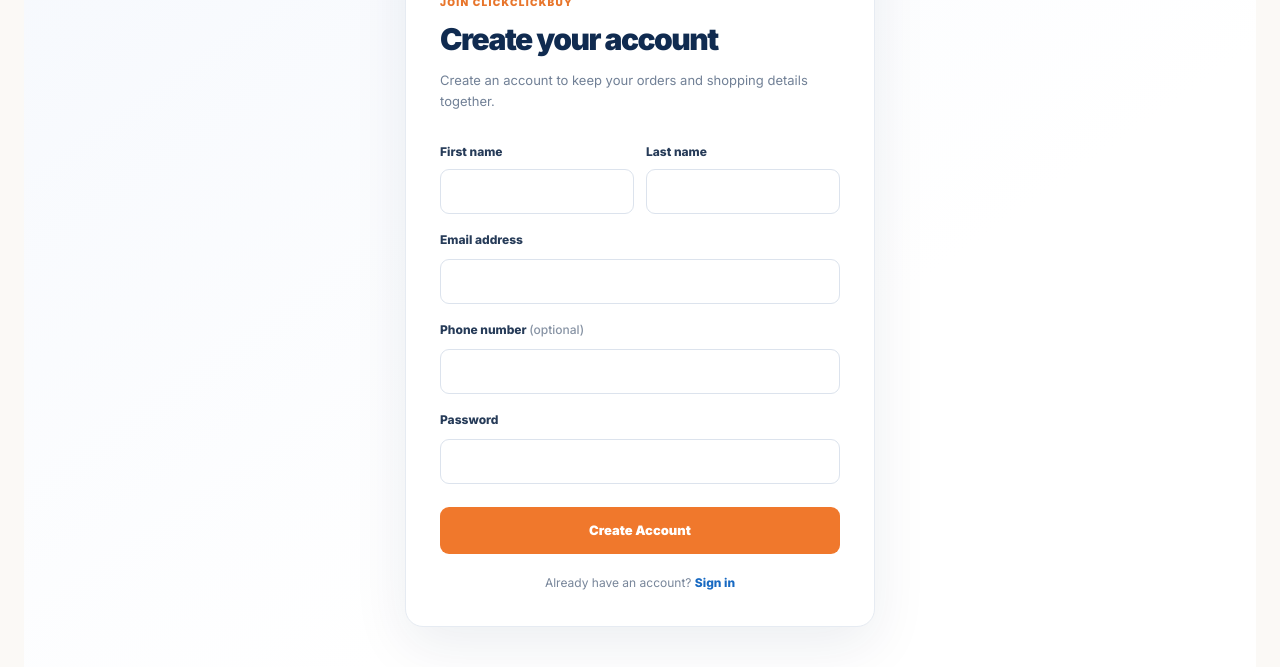
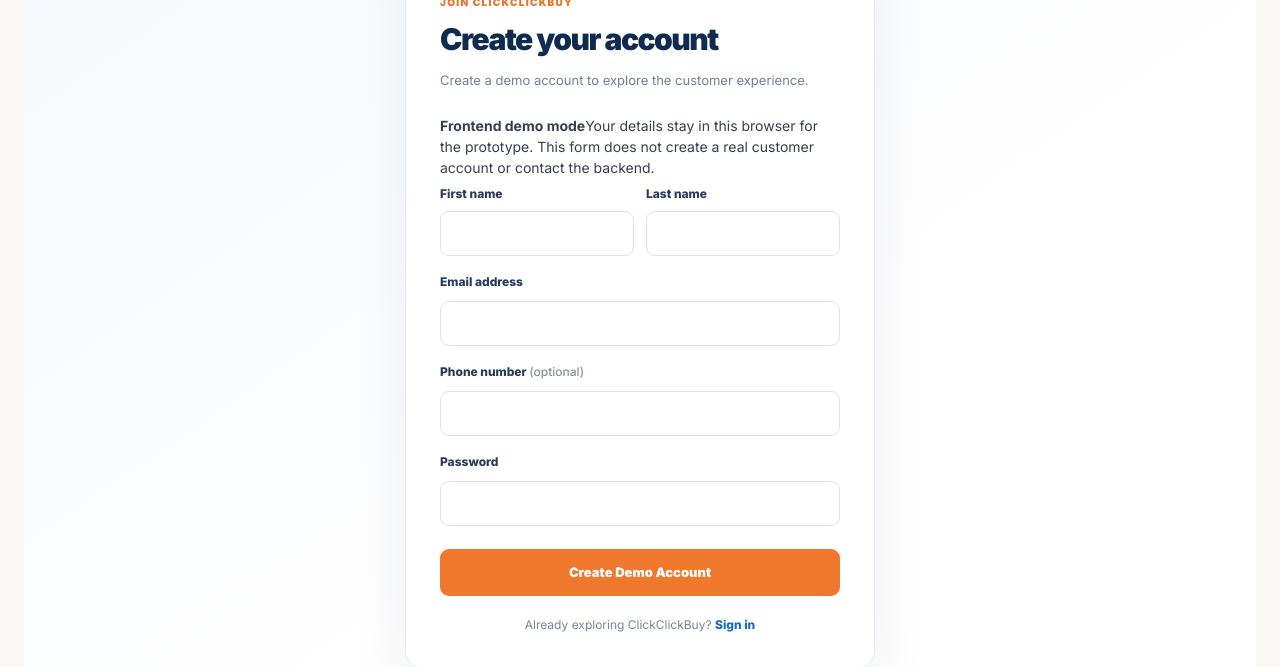
Before and after one commit to Richardjames2023/my-devops-project, a Next.js app in the folder frontend/client/: page /register in a window 1280 px wide. Shown: the part 285-952 px from the top of the page. Built offline with nearby package versions, Linux system fonts and the light colour scheme; no server answers.

Commit message:
feat(auth): switch registration to frontend-only demo flow

```diff
--- a/frontend/client/src/app/register/page.tsx
+++ b/frontend/client/src/app/register/page.tsx
@@ -4,39 +4,34 @@ import { useState } from "react";
 import type { FormEvent } from "react";
 import Link from "next/link";
 import { useRouter } from "next/navigation";
-import { ApiError, apiRequest } from "@/lib/api/client";
+import { registerDemoCustomer } from "@/lib/demo-account";
 
 export default function RegisterPage() {
   const router = useRouter();
   const [form, setForm] = useState({ firstName: "", lastName: "", email: "", phone: "", password: "" });
   const [error, setError] = useState("");
-  const [message, setMessage] = useState("");
-  const [busy, setBusy] = useState(false);
 
-  async function submit(event: FormEvent<HTMLFormElement>) {
-    event.preventDefault(); setBusy(true); setError(""); setMessage("");
-    try {
-      const result = await apiRequest<{ message: string }>("/auth/register", { method: "POST", body: { ...form, phone: form.phone.trim() || undefined } });
-      setMessage(result.message || "Account created. Check your email for a verification link before signing in.");
-      window.setTimeout(() => router.replace("/login"), 3500);
-    } catch (cause) {
-      setError(cause instanceof ApiError ? cause.message : "We couldn't create your account. Please try again.");
-    } finally { setBusy(false); }
+  function submit(event: FormEvent<HTMLFormElement>) {
+    event.preventDefault();
+    if (form.password.length < 8) { setError("For this demo, use a password with at least 8 characters."); return; }
+    registerDemoCustomer({ firstName: form.firstName.trim(), lastName: form.lastName.trim(), email: form.email.trim().toLowerCase(), phone: form.phone.trim() });
+    router.replace("/account");
   }
 
   return (
     <div className="customer-auth-page"><section className="customer-auth-card">
       <Link href="/" className="customer-auth-brand"><span>ClickClick<strong>Buy</strong></span></Link>
       <p className="customer-auth-eyebrow">JOIN CLICKCLICKBUY</p><h1>Create your account</h1>
-      <p className="customer-auth-intro">Create an account to keep your orders and shopping details together.</p>
+      <p className="customer-auth-intro">Create a demo account to explore the customer experience.</p>
+      <div className="customer-demo-notice"><strong>Frontend demo mode</strong><span>Your details stay in this browser for the prototype. This form does not create a real customer account or contact the backend.</span></div>
       <form onSubmit={submit} className="customer-auth-form">
-        <div className="customer-auth-two-col"><div><label htmlFor="reg-first">First name</label><input id="reg-first" required value={form.firstName} onChange={e=>setForm({...form,firstName:e.target.value})}/></div><div><label htmlFor="reg-last">Last name</label><input id="reg-last" required value={form.lastName} onChange={e=>setForm({...form,lastName:e.target.value})}/></div></div>
+        <div className="customer-auth-two-col"><div><label htmlFor="reg-first">First name</label><input id="reg-first" autoComplete="given-name" required value={form.firstName} onChange={e=>setForm({...form,firstName:e.target.value})}/></div><div><label htmlFor="reg-last">Last name</label><input id="reg-last" autoComplete="family-name" required value={form.lastName} onChange={e=>setForm({...form,lastName:e.target.value})}/></div></div>
         <label htmlFor="reg-email">Email address</label><input id="reg-email" type="email" autoComplete="email" required value={form.email} onChange={e=>setForm({...form,email:e.target.value})}/>
         <label htmlFor="reg-phone">Phone number <span>(optional)</span></label><input id="reg-phone" type="tel" autoComplete="tel" value={form.phone} onChange={e=>setForm({...form,phone:e.target.value})}/>
-        <label htmlFor="reg-password">Password</label><input id="reg-password" type="password" autoComplete="new-password" required minLength={12} value={form.password} onChange={e=>setForm({...form,password:e.target.value})}/>
-        {error && <p className="customer-auth-error" role="alert">{error}</p>}{message && <p className="customer-auth-success" role="status">{message}</p>}
-        <button className="customer-auth-submit" disabled={busy}>{busy ? "Creating account…" : "Create Account"}</button>
-      </form><p className="customer-auth-footnote">Already have an account? <Link href="/login">Sign in</Link></p>
+        <label htmlFor="reg-password">Password</label><input id="reg-password" type="password" autoComplete="new-password" required minLength={8} value={form.password} onChange={e=>setForm({...form,password:e.target.value})}/>
+        {error && <p className="customer-auth-error" role="alert">{error}</p>}
+        <button className="customer-auth-submit" type="submit">Create Demo Account</button>
+      </form><p className="customer-auth-footnote">Already exploring ClickClickBuy? <Link href="/login">Sign in</Link></p>
     </section></div>
   );
 }
```
